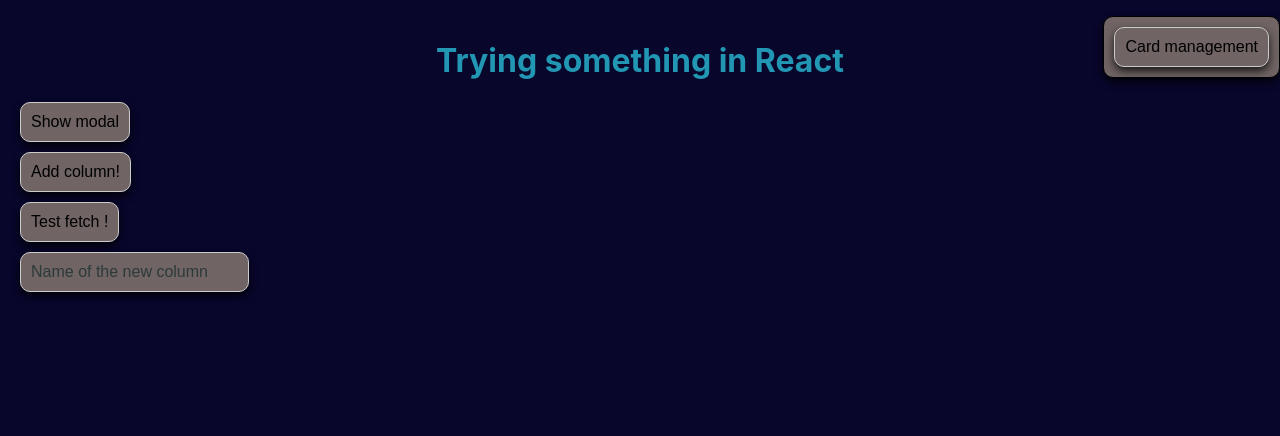
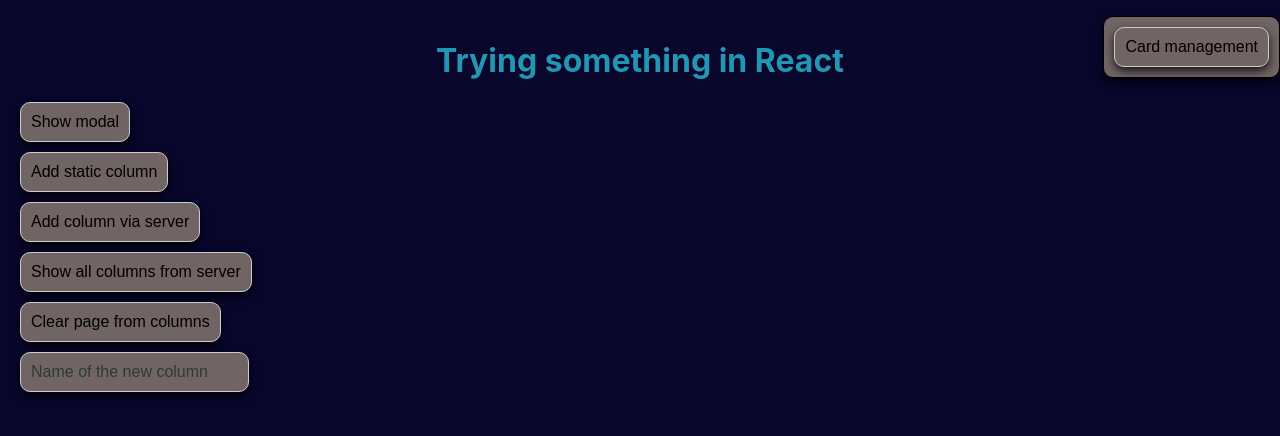
Before and after one commit to alexeykol88/learningreact, a React (Create React App) app: page / in a window 1280 px wide. Shown: the top 436 px of the page. Built offline with nearby package versions, Linux system fonts and the light colour scheme.

Commit message:
column management via server

```diff
--- a/src/App.js
+++ b/src/App.js
@@ -1,12 +1,10 @@
 import React, { Component } from 'react';
-import ReactDOM from 'react-dom';
 import 'prop-types';
 import './App.css';
 import './AppData';
 import Column from './components/column';
 import Modalbox from './components/modalbox'
 import Cardbtn from './components/cardbtn'
-import AppData from './AppData';
 
 const trying = "Trying something in React";
 const urlColumn = "http://localhost:3000/columns";
@@ -32,24 +30,35 @@ class App extends Component{
       this.setState( {columns : this.state.columns.concat(this.newObj = {
         name: title,
         cards : cards })})
-
     }))
     }
-    handleCreateNewColumn = (pressed) => {
-      fetch(urlColumn, {
-        method: 'post',
-        mode : 'cors',
-        headers: {
-          "Content-type": "application/json",
-        },
-        body: {
-          "title" : "Dobav title"
-        }
-      })
-      .then(res => res.json())
-      .then(data => console.log(data))
-      .catch(error => console.log("error",error))
+
+    handleCreateNewColumn = (press) => {
+     fetch(urlColumn, {
+       method : "POST",
+       headers : {
+         'Accept' : 'application/json',
+         'Content-Type' : 'application/json'
+       },
+       body :JSON.stringify({
+         "title" : this.state.newColumnName
+       })
+     })
+     .then(res=>res.json())
+     .then(newColumn => {
+      const { title, cards } = newColumn;
+      this.setState( {columns : this.state.columns.concat(this.newObj = {
+        name: title,
+        cards : cards })})
+     })
     }
+
+    handleClearAllColumns = () => {
+     this.setState({
+       columns : []
+     })
+    }
+
 press = (pressed) => {
   this.setState( {columns : this.state.columns.concat(this.newObj = {
     name: this.state.newColumnName,
@@ -66,10 +75,16 @@ press = (pressed) => {
         <Modalbox title="Some instruction for app"/>
       </div>
       <div>
-        <button className="columnBtn" onClick = {this.press} >Add column!</button>
+        <button className="columnBtn" onClick = {this.press} >Add static column</button>
       </div>
       <div>
-        <button className="columnBtn" onClick = {this.handleAddColumnsFromServer} >Test fetch !</button>
+        <button className="columnBtn" onClick = {this.handleCreateNewColumn} >Add column via server </button>
+      </div>
+      <div>
+        <button className="columnBtn" onClick = {this.handleAddColumnsFromServer} >Show all columns from server</button>
+      </div>
+      <div>
+        <button className="columnBtn" onClick = {this.handleClearAllColumns} >Clear page from columns</button>
       </div>
       <div>
         <input className="nameInput" type="text"
```
